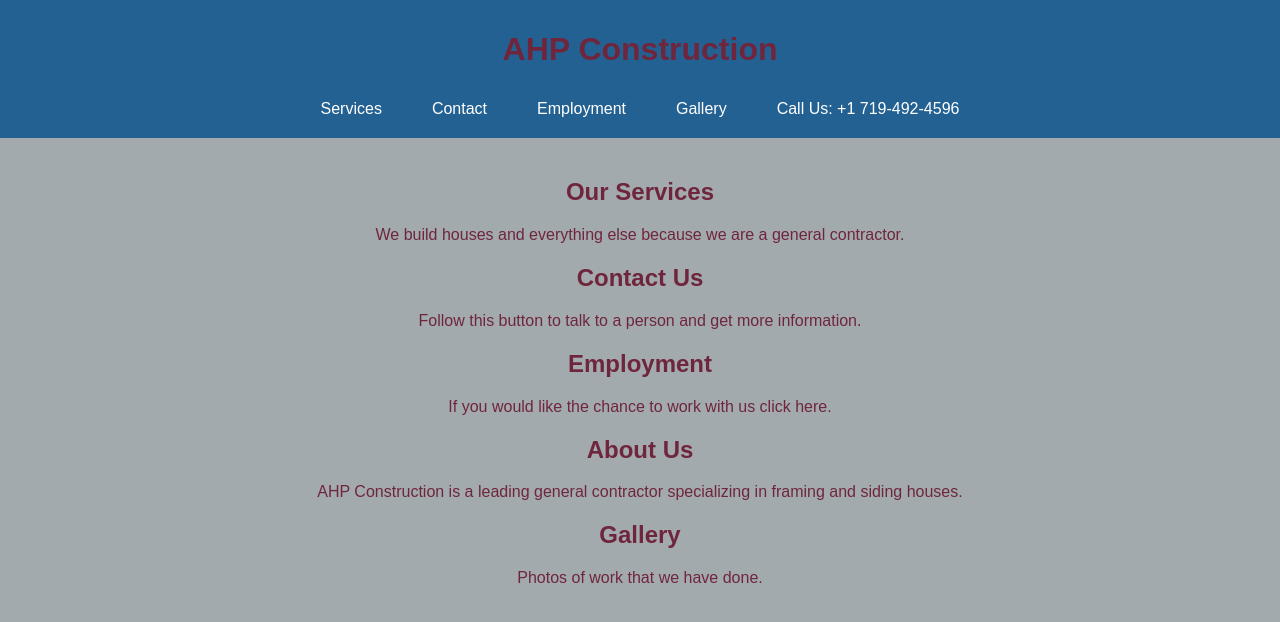
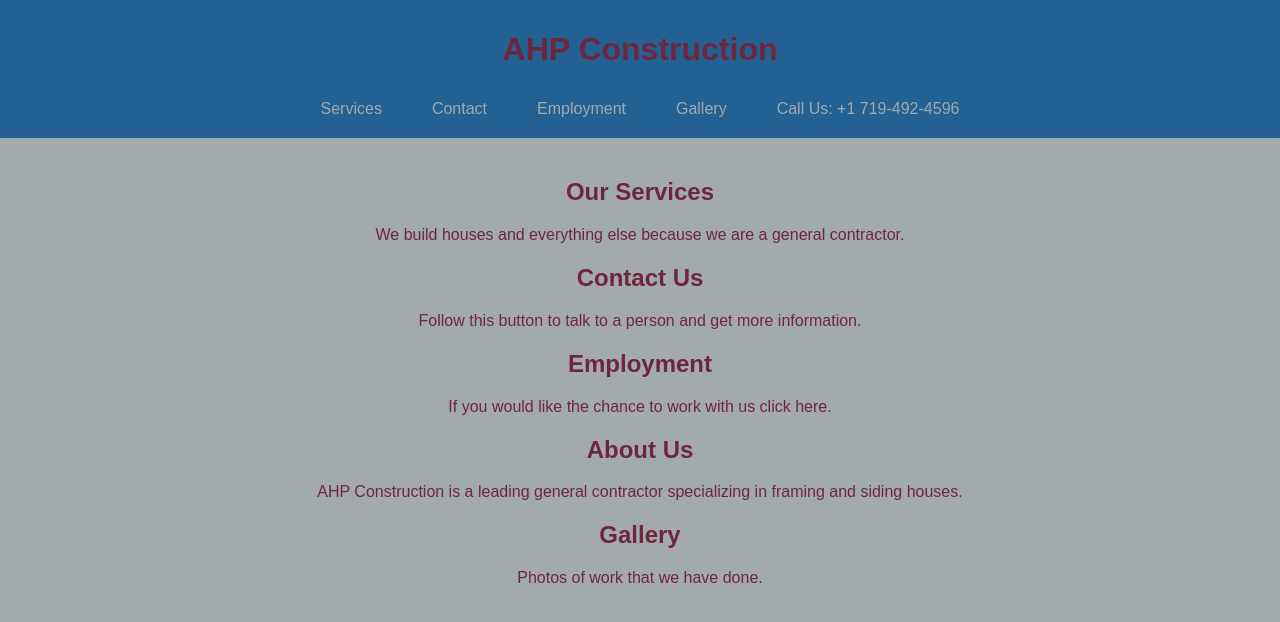
Before and after one commit to james3roberts/AhpConstruction, a plain HTML site: page index.html in a window 1280 px wide. Drawn offline with Linux system fonts and the light colour scheme.

Commit message:
style: is finished for the index page.

```diff
--- a/css/style.css
+++ b/css/style.css
@@ -30,7 +30,7 @@ nav ul li {
 }
 
 nav ul li a {
-    color: #FFFFFF; /* White font color */
+    color: #A2AAAD; /* White font color */
     text-decoration: none; /* Remove underline from links */
     padding: 10px 15px; /* Padding around links */
     display: block; /* Display as block to make entire area clickable */
```
